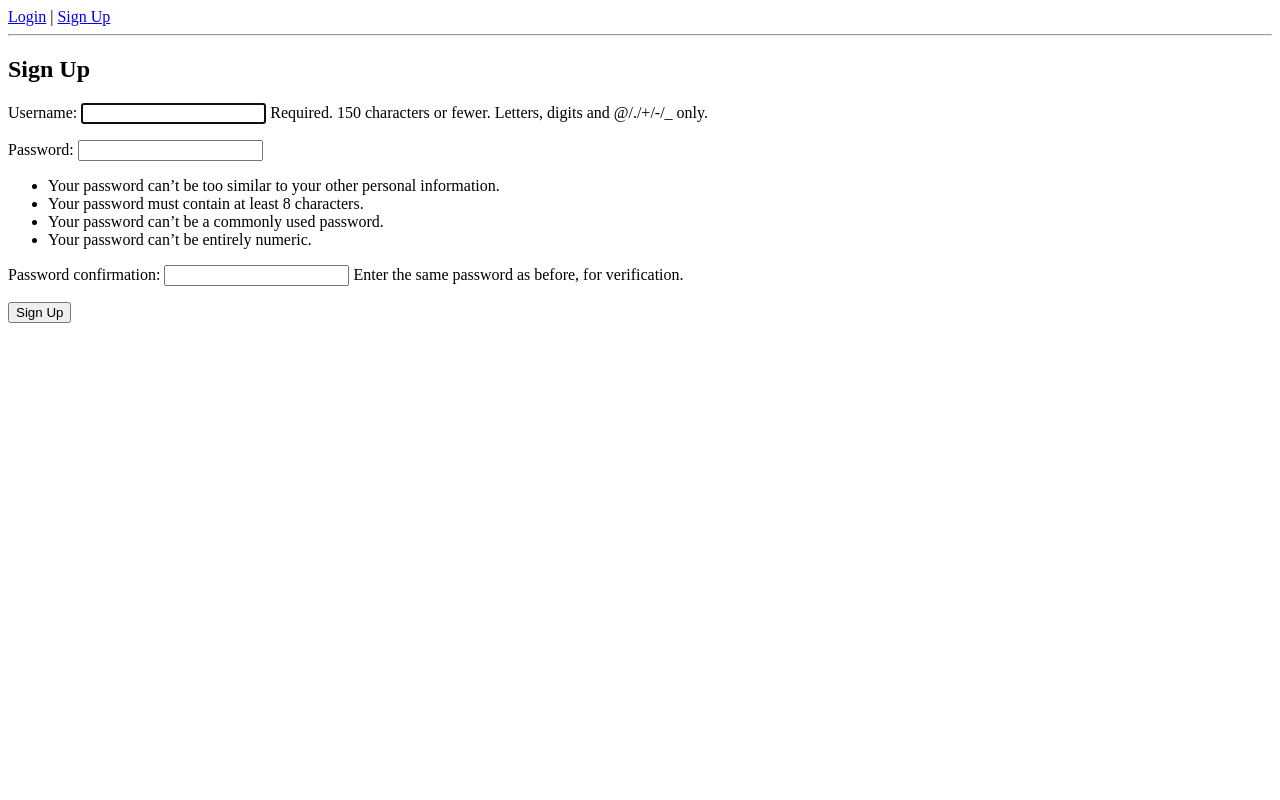
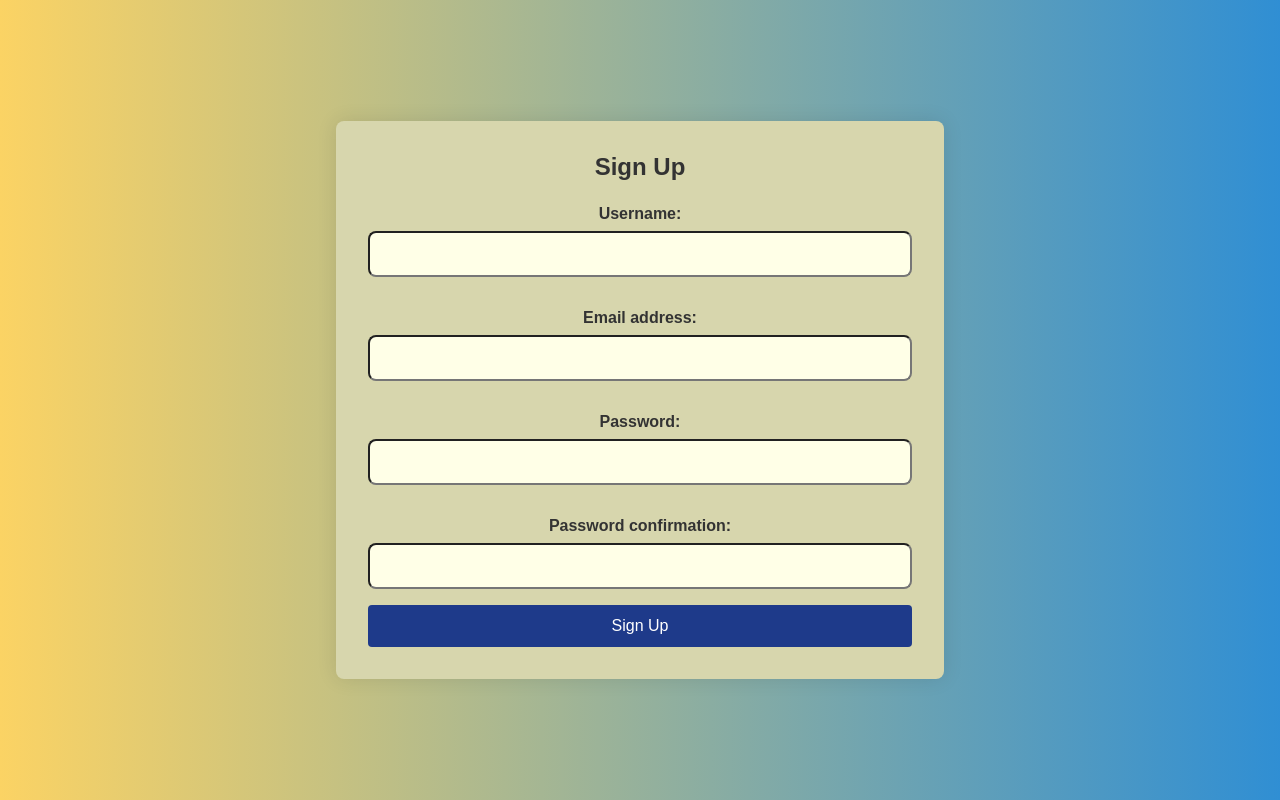
Before and after one commit to Ketu25/my_blog_project, a Django app: page /accounts/signup/ in a window 1280 px wide. Run offline with Django 4.2, Linux system fonts and the light colour scheme; some libraries are stand-ins or nearby versions.

Commit message:
styles added

```diff
--- a/blog/forms.py
+++ b/blog/forms.py
@@ -1,3 +1,5 @@
+from django.contrib.auth.forms import UserCreationForm
+from django.contrib.auth.models import User
 from django import forms
 from .models import Comment
 from .models import Post
@@ -12,3 +14,18 @@ class PostForm(forms.ModelForm):
     class Meta:
         model = Post
         fields = ['title', 'content']
+
+class CustomUserCreationForm(UserCreationForm):
+    class Meta:
+        model = User
+        fields = ("username", "email", "password1", "password2")
+        # Remove help text for 'username'
+        help_texts = {
+            'username': None,
+        }
+
+    def __init__(self, *args, **kwargs):
+        super().__init__(*args, **kwargs)
+        # Remove password help text
+        self.fields['password1'].help_text = None
+        self.fields['password2'].help_text = None
--- /dev/null
+++ b/blog/static/blog/css/signup.css
@@ -0,0 +1,126 @@
+/* blog/static/blog/css/signup.css */
+
+* {
+    box-sizing: border-box;
+    margin: 0;
+    padding: 0;
+    font-family: Arial, sans-serif;
+  }
+
+  /* Container for the sign-up page */
+  .signup-container {
+    display: flex;
+    min-height: 100vh;
+  }
+
+  /* Left (Blue) Section */
+  .left-section {
+    flex: 1;
+    background: #1E3A8A; /* Navy/Blue background */
+    background: linear-gradient(#FFD600, #1E3A8A);
+    color: #fff;
+    display: flex;
+    flex-direction: column;
+    align-items: center;
+    justify-content: center;
+    padding: 2rem;
+  }
+
+  .left-section .welcome-title {
+    font-size: 2rem;
+    margin-top: 1rem;
+    letter-spacing: 2px;
+  }
+
+  /* Optional Avatar Container */
+  .avatar-container {
+    width: 120px;
+    height: 120px;
+    background-color: #fff;
+    border-radius: 50%;
+    margin-bottom: 1rem;
+    display: flex;
+    align-items: center;
+    justify-content: center;
+  }
+
+  /* Right (Yellow) Section */
+  .right-section {
+    flex: 1;
+    width: 60%;
+    background: linear-gradient(to right, #fbd364, #2086d0ed);
+    display: flex;
+    align-items: center;
+    justify-content: center;
+    padding: 2rem;
+  }
+
+  /* Sign-Up Form Container */
+  .signup-form {
+    background: #d7d6ad;
+    padding: 2rem;
+    border-radius: 8px;
+    box-shadow: 0 0 20px rgba(0, 0, 0, 0.1);
+    width: 50%;
+    max-width: 90%;
+  }
+
+  .signup-form h2 {
+    text-align: center;
+    margin-bottom: 1.5rem;
+    color: #333;
+  }
+
+  .signup-form label {
+    display: block;
+    margin-bottom: 0.5rem;
+    font-weight: bold;
+    color: #333;
+  }
+
+  /* Include email input along with text and password */
+  .signup-form input[type="text"],
+  .signup-form input[type="email"],
+  .signup-form input[type="password"] {
+    width: 100%;
+    padding: 0.75rem;
+    margin-bottom: 1rem;
+    border: 1 px solid;
+    border-radius: 8px;
+    background-color: #ffffe7;
+    font-size: 1rem;
+    outline: none;
+  }
+
+  .signup-form a {
+    display: inline-block;
+    margin-bottom: 1rem;
+    font-size: 0.9rem;
+    color: #1E3A8A;
+    text-decoration: none;
+  }
+
+  .signup-form a:hover {
+    text-decoration: underline;
+  }
+
+  .signup-form button {
+    width: 100%;
+    padding: 0.75rem;
+    border: none;
+    border-radius: 4px;
+    background: #1E3A8A;
+    color: #fff;
+    font-size: 1rem;
+    cursor: pointer;
+    transition: background 0.3s ease;
+  }
+
+  .signup-form button:hover {
+    background: #14274E; /* Darker shade of blue */
+  }
+
+  .signup-form p {
+    margin-top: 1rem;
+    text-align: center;
+  }
--- a/blog/templates/registration/signup.html
+++ b/blog/templates/registration/signup.html
@@ -1,11 +1,20 @@
 <!-- templates/registration/signup.html -->
-{% extends "base.html" %}
+{% comment %} {% extends "base.html" %} {% endcomment %}
+{% load static %}
 
 {% block content %}
-  <h2>Sign Up</h2>
-  <form method="post">
-      {% csrf_token %}
-      {{ form.as_p }}
-      <button type="submit">Sign Up</button>
-  </form>
+  <!-- Link to the external CSS file for sign-up -->
+  <link rel="stylesheet" href="{% static 'blog/css/signup.css' %}">
+
+  <div class="signup-container">
+    <!-- Right Section -->
+    <div class="right-section">
+      <form method="post" class="signup-form">
+        {% csrf_token %}
+        <h2>Sign Up</h2>
+        {{ form.as_p }}
+        <button type="submit">Sign Up</button>
+      </form>
+    </div>
+  </div>
 {% endblock %}
--- a/blog/views.py
+++ b/blog/views.py
@@ -7,7 +7,7 @@ from django.contrib.auth.decorators import login_required
 from django.contrib import messages
 from .models import Post
 from .forms import CommentForm
-from .forms import PostForm
+from .forms import PostForm,CustomUserCreationForm
 from .models import Post
 
 def post_list(request):
@@ -36,13 +36,13 @@ def post_detail(request, pk):
 
 def signup(request):
     if request.method == 'POST':
-        form = UserCreationForm(request.POST)
+        form = CustomUserCreationForm(request.POST)
         if form.is_valid():
             user = form.save()
             login(request, user)  # Log the user in after signup
             return redirect('post_list')  # Redirect to your blog homepage
     else:
-        form = UserCreationForm()
+        form = CustomUserCreationForm()
     return render(request, 'registration/signup.html', {'form': form})
 
 @login_required
--- a/myblog/settings.py
+++ b/myblog/settings.py
@@ -121,7 +121,9 @@ LOGOUT_REDIRECT_URL = '/'     # Redirect to homepage after logout
 # https://docs.djangoproject.com/en/4.2/howto/static-files/
 
 STATIC_URL = 'static/'
-
+STATIC_ROOT = BASE_DIR / 'staticfiles'
+EMAIL_BACKEND = 'django.core.mail.backends.console.EmailBackend'
+CKEDITOR_UPLOAD_PATH = "uploads/"
 # Default primary key field type
 # https://docs.djangoproject.com/en/4.2/ref/settings/#default-auto-field
 
--- a/myblog/urls.py
+++ b/myblog/urls.py
@@ -23,4 +23,17 @@ urlpatterns = [
     path('', include('blog.urls')),  # Directs the base URL to the blog app
     path('accounts/login/', auth_views.LoginView.as_view(template_name='registration/login.html'), name='login'),
     path('accounts/logout/', auth_views.LogoutView.as_view(), name='logout'),
+    path('accounts/password_reset/',
+         auth_views.PasswordResetView.as_view(),
+         name='password_reset'),
+    path('accounts/password_reset/done/',
+         auth_views.PasswordResetDoneView.as_view(),
+         name='password_reset_done'),
+    path('accounts/reset/<uidb64>/<token>/',
+         auth_views.PasswordResetConfirmView.as_view(),
+         name='password_reset_confirm'),
+    path('accounts/reset/done/',
+         auth_views.PasswordResetCompleteView.as_view(),
+         name='password_reset_complete'),
+    # path('ckeditor/', include('ckeditor_uploader.urls')),
 ]
```
Also changed, not shown: blog/static/blog/css/login.css (added, +127 -0 lines), blog/templates/includes/navbar.html (added, +29 -0 lines), blog/templates/registration/login.html (+28 -8 lines), blog/templates/registration/password_reset_form.html (added, +10 -0 lines), db.sqlite3, 4 other files.
